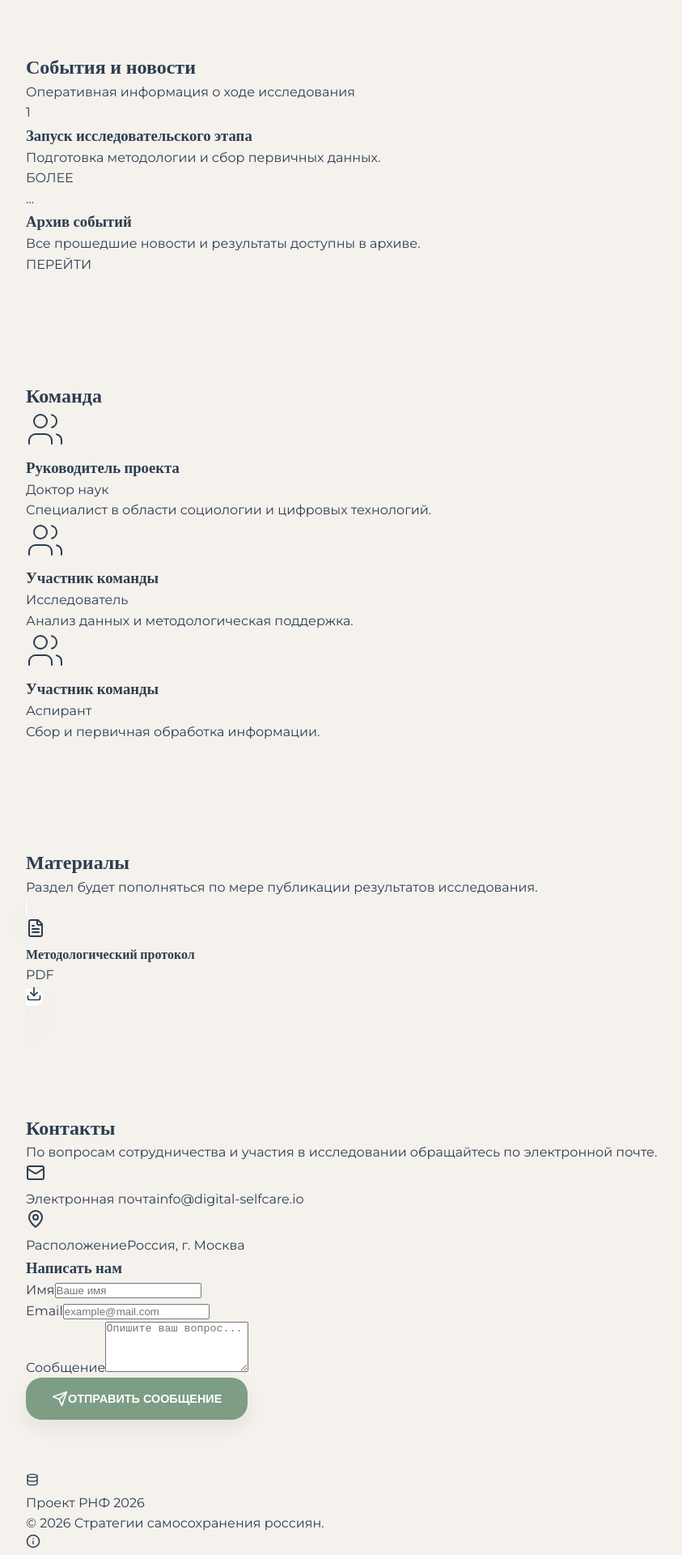
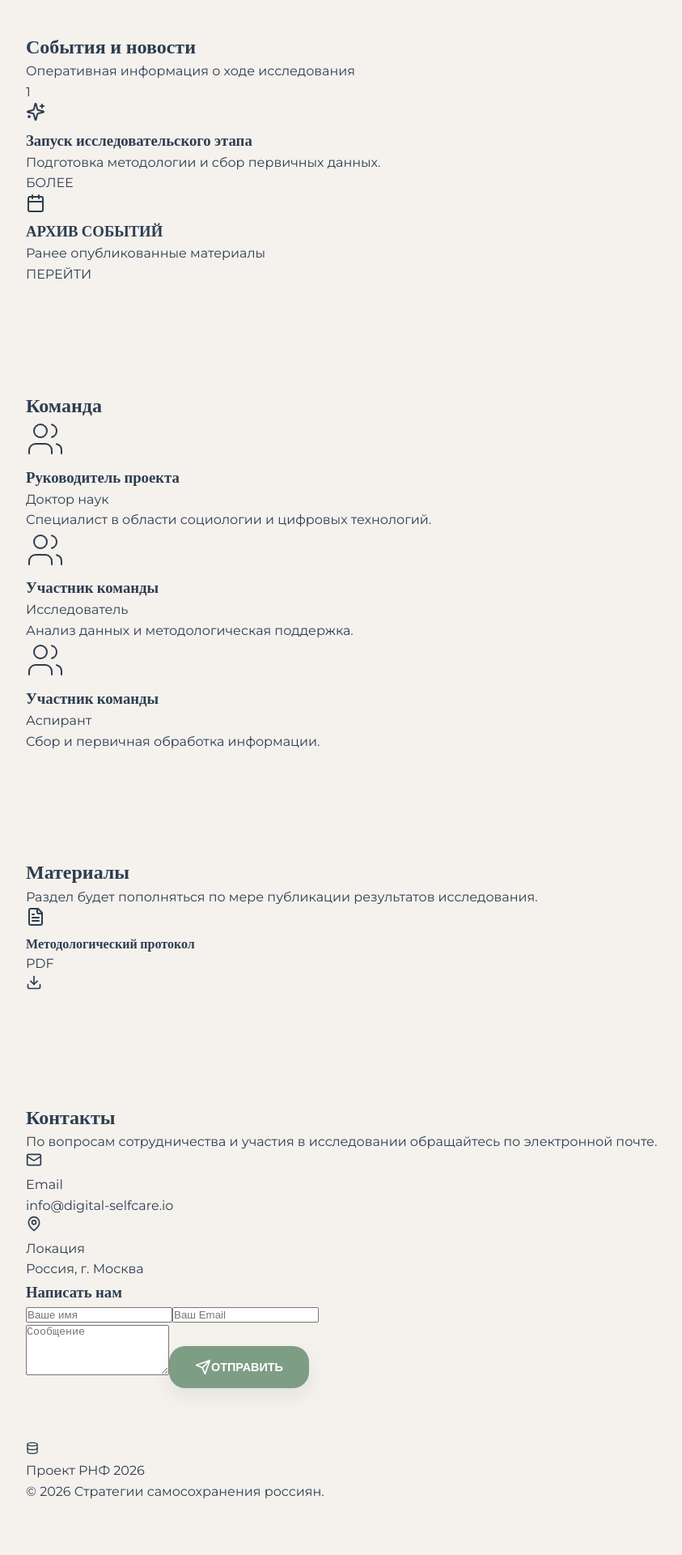
Before and after one commit to digital-selfcare/digital-selfcare.github.io, a React (Vite) app: page / in a window 1280 px wide. Shown: the part 636-2556 px from the top of the page at 81% size, without its empty margins (82-925 px from the left). After the commit the page ends 2490 px from the top, so only its background shows below. Built offline with nearby package versions, Linux system fonts and the light colour scheme; a web font is replaced by a local one.

Commit message:
Design: News 4-in-row, styled numbers, fixed Contacts

```diff
--- a/src/App.jsx
+++ b/src/App.jsx
@@ -1,18 +1,21 @@
 import React from 'react';
 import { motion } from 'framer-motion';
 import {
-  Menu, X, ChevronRight, Users,
-  FileText, Award, Download,
+  Users, FileText, Download,
   Database, Info, Calendar, BookOpen,
-  Mail, MapPin, ArrowRight, Send
+  Mail, MapPin, Send, ArrowRight,
+  Sparkles, Bell, Lightbulb, Zap
 } from 'lucide-react';
 import { content } from './content';
 
 function App() {
+  // Icons for news cards to match the travel reference style
+  const newsIcons = [<Sparkles />, <Bell />, <Lightbulb />, <Zap />];
+
   return (
     <div className="min-h-screen bg-white">
       {/* Simple Header */}
-      <header className="fixed w-full z-50 py-6 px-8 bg-white/80 backdrop-blur-md border-b border-gray-50">
+      <header className="fixed w-full z-50 py-6 px-8 bg-white/90 backdrop-blur-md border-b border-gray-50">
         <div className="container flex justify-between items-center">
           <div className="flex items-center gap-3">
             <div className="w-10 h-10 bg-sage rounded-xl flex items-center justify-center text-white shadow-lg shadow-sage/20">
@@ -53,11 +56,6 @@ function App() {
                   </a>
                 ))}
               </div>
-
-              <div className="flex items-center gap-2 text-text-light font-bold text-xs">
-                <Info size={16} className="text-sage" />
-                <span className="uppercase tracking-widest">Навигация по разделам проекта</span>
-              </div>
             </motion.div>
           </div>
         </div>
@@ -85,49 +83,60 @@ function App() {
         </div>
       </section>
 
-      {/* News & Events - NUMBERED STYLE AS PER SCREENSHOT */}
-      <section id="events" className="py-24 bg-beige/5 border-t border-beige/20">
+      {/* News & Events - RE-DESIGNED AS PER TRAVEL & NUMBERED REFS */}
+      <section id="events" className="py-24 bg-beige/5">
         <div className="container">
-          <div className="mb-20">
+          <div className="mb-16">
             <h2 className="text-4xl font-playfair font-bold mb-4">{content.events.title}</h2>
             <div className="w-16 h-1 bg-powdery rounded-full mb-6" />
             <p className="text-text-light text-lg">Оперативная информация о ходе исследования</p>
           </div>
 
-          <div className="grid grid-cols-1 md:grid-cols-2 lg:grid-cols-3 gap-x-12 gap-y-16">
+          <div className="grid grid-cols-1 sm:grid-cols-2 lg:grid-cols-4 gap-8">
             {content.events.items.map((item, i) => (
               <motion.div
                 key={item.id}
-                initial={{ opacity: 0, y: 20 }}
-                whileInView={{ opacity: 1, y: 0 }}
-                viewport={{ once: true }}
-                className="relative flex flex-col h-full group"
+                whileHover={{ y: -10 }}
+                className="bg-white rounded-3xl p-8 shadow-xl shadow-sage/5 border border-gray-50 flex flex-col items-center text-center relative overflow-hidden"
               >
-                {/* Large Number as per screenshot */}
-                <span className="text-5xl font-bold text-powdery/30 font-playfair mb-4 block">
+                {/* Stylized Number in the corner */}
+                <span className="absolute top-4 right-6 text-4xl font-playfair font-bold text-powdery/40">
                   {i + 1}
                 </span>
+
+                {/* Circular Icon like travel ref */}
+                <div className="w-16 h-16 rounded-full bg-sage/5 text-sage flex items-center justify-center mb-6 mt-2">
+                  {newsIcons[i % newsIcons.length]}
+                </div>
+
                 <div className="flex-grow">
-                  <h3 className="text-xl font-bold mb-4 text-text leading-tight group-hover:text-sage transition-colors">
+                  <h3 className="text-lg font-bold mb-4 text-text uppercase tracking-wider leading-tight">
                     {item.title}
                   </h3>
-                  <p className="text-text-light text-sm leading-relaxed mb-6">
+                  <p className="text-sm text-text-light leading-relaxed mb-8">
                     {item.description}
                   </p>
                 </div>
-                <a href="#" className="inline-block font-bold text-xs uppercase tracking-[0.2em] text-text border-b-2 border-text/10 pb-1 w-fit group-hover:border-sage transition-all">
+
+                {/* "БОЛЕЕ" Link as per ref */}
+                <a href="#" className="font-bold text-xs uppercase tracking-[0.2em] text-text hover:text-sage transition-colors border-b-2 border-transparent hover:border-sage pb-1">
                   БОЛЕЕ
                 </a>
               </motion.div>
             ))}
 
-            {/* Archive style placeholder */}
-            <div className="pt-12">
-               <span className="text-5xl font-bold text-gray-100 font-playfair mb-4 block">...</span>
-               <h3 className="text-xl font-bold mb-4 text-gray-300">Архив событий</h3>
-               <p className="text-gray-200 text-sm italic mb-6">Все прошедшие новости и результаты доступны в архиве.</p>
-               <a href="#" className="inline-block font-bold text-xs uppercase tracking-[0.2em] text-gray-300">ПЕРЕЙТИ</a>
+            {/* Archive link in the same grid style */}
+            <motion.div
+              whileHover={{ y: -10 }}
+              className="bg-white/50 rounded-3xl p-8 border-2 border-dashed border-gray-200 flex flex-col items-center justify-center text-center"
+            >
+              <div className="w-16 h-16 rounded-full bg-gray-50 text-gray-300 flex items-center justify-center mb-6">
+                 <Calendar size={24} />
               </div>
+              <h3 className="text-lg font-bold mb-2 text-gray-300 uppercase tracking-wider">АРХИВ СОБЫТИЙ</h3>
+              <p className="text-xs text-gray-300 mb-6 italic">Ранее опубликованные материалы</p>
+              <a href="#" className="font-bold text-xs uppercase tracking-[0.2em] text-gray-300">ПЕРЕЙТИ</a>
+            </motion.div>
           </div>
         </div>
       </section>
@@ -143,9 +152,9 @@ function App() {
           <div className="grid md:grid-cols-3 gap-16">
             {content.team.members.map((member, i) => (
               <div key={i} className="text-center group">
-                <div className="w-40 h-40 mx-auto mb-6 relative">
-                  <div className="absolute inset-0 bg-sage/5 rounded-full scale-110 group-hover:scale-125 transition-transform duration-500" />
-                  <div className="w-full h-full rounded-full bg-white shadow-xl relative z-10 flex items-center justify-center text-sage border-4 border-white overflow-hidden">
+                <div className="w-40 h-40 mx-auto mb-8 relative">
+                  <div className="absolute inset-0 bg-sage/5 rounded-[40px] rotate-6 group-hover:rotate-12 transition-transform duration-500" />
+                  <div className="w-full h-full rounded-[40px] bg-white shadow-xl relative z-10 flex items-center justify-center text-sage border-4 border-white overflow-hidden">
                     <Users size={48} strokeWidth={1} />
                   </div>
                 </div>
@@ -172,7 +181,7 @@ function App() {
 
             <div className="grid gap-4">
               {content.materials.items.map((item, i) => (
-                <a key={i} href={item.link} className="glass p-6 flex justify-between items-center group hover:bg-white transition-all duration-300 rounded-3xl">
+                <a key={i} href={item.link} className="bg-white p-6 flex justify-between items-center group hover:scale-[1.02] transition-all duration-300 rounded-3xl shadow-sm border border-gray-50">
                   <div className="flex items-center gap-6">
                     <div className="w-12 h-12 rounded-2xl bg-powdery/10 text-powdery flex items-center justify-center group-hover:bg-powdery group-hover:text-white transition-all">
                       <FileText size={24} />
@@ -190,74 +199,59 @@ function App() {
         </div>
       </section>
 
-      {/* Contacts Section - CLEAN & ALIGNED */}
-      <section id="contacts" className="py-32 bg-white relative overflow-hidden">
-        <div className="geo-circle bg-powdery/5 w-[500px] h-[500px] -bottom-40 -left-40" />
-        <div className="container relative z-10">
-          <div className="grid lg:grid-cols-2 gap-24">
+      {/* Contacts Section - RE-DESIGNED CLEAN VERSION */}
+      <section id="contacts" className="py-32 bg-white relative">
+        <div className="container">
+          <div className="grid lg:grid-cols-2 gap-24 items-start">
             <div>
               <h2 className="text-5xl font-playfair font-bold mb-8">{content.contacts.title}</h2>
               <p className="text-xl text-text-light mb-12 leading-relaxed">
                 {content.contacts.description}
               </p>
 
-              <div className="space-y-10">
-                <div className="flex items-center gap-6 group">
-                  <div className="w-14 h-14 rounded-2xl bg-sage/10 text-sage flex items-center justify-center group-hover:bg-sage group-hover:text-white transition-all shadow-sm">
-                    <Mail size={24} />
+              <div className="space-y-8">
+                <div className="flex items-start gap-6">
+                  <div className="w-12 h-12 rounded-full bg-sage text-white flex items-center justify-center shrink-0">
+                    <Mail size={20} />
                   </div>
                   <div>
-                    <span className="block text-[10px] uppercase font-bold text-text-light tracking-[0.3em] mb-1">Электронная почта</span>
+                    <p className="text-xs uppercase font-bold text-text-light tracking-widest mb-1">Email</p>
                     <a href={`mailto:${content.contacts.email}`} className="text-xl font-bold text-text hover:text-sage transition-colors">{content.contacts.email}</a>
                   </div>
                 </div>
 
-                <div className="flex items-center gap-6 group">
-                  <div className="w-14 h-14 rounded-2xl bg-powdery/10 text-powdery flex items-center justify-center group-hover:bg-powdery group-hover:text-white transition-all shadow-sm">
-                    <MapPin size={24} />
+                <div className="flex items-start gap-6">
+                  <div className="w-12 h-12 rounded-full bg-powdery text-white flex items-center justify-center shrink-0">
+                    <MapPin size={20} />
                   </div>
                   <div>
-                    <span className="block text-[10px] uppercase font-bold text-text-light tracking-[0.3em] mb-1">Расположение</span>
-                    <span className="text-xl font-bold text-text">{content.contacts.address}</span>
+                    <p className="text-xs uppercase font-bold text-text-light tracking-widest mb-1">Локация</p>
+                    <p className="text-xl font-bold text-text">{content.contacts.address}</p>
                   </div>
                 </div>
               </div>
             </div>
 
-            <div className="relative">
-              {/* Form inside a clean white card */}
-              <div className="bg-white rounded-[40px] p-10 md:p-12 shadow-2xl shadow-sage/5 border border-gray-100 relative z-10">
-                <h3 className="text-2xl font-playfair font-bold mb-8">Написать нам</h3>
+            <div className="bg-beige/10 rounded-[40px] p-10 md:p-12 border border-beige/20">
+              <h3 className="text-2xl font-playfair font-bold mb-8 text-text">Написать нам</h3>
               <form className="space-y-6">
                 <div className="grid md:grid-cols-2 gap-6">
-                    <div className="space-y-2">
-                      <label className="text-[10px] uppercase font-bold text-text-light tracking-widest ml-1">Имя</label>
-                      <input type="text" placeholder="Ваше имя" className="w-full px-6 py-4 rounded-2xl border border-gray-100 bg-beige/10 focus:outline-none focus:ring-2 focus:ring-sage/20 transition-all" />
+                  <input type="text" placeholder="Ваше имя" className="w-full px-6 py-4 rounded-2xl bg-white border border-gray-100 focus:outline-none focus:ring-2 focus:ring-sage/20 transition-all" />
+                  <input type="email" placeholder="Ваш Email" className="w-full px-6 py-4 rounded-2xl bg-white border border-gray-100 focus:outline-none focus:ring-2 focus:ring-sage/20 transition-all" />
                 </div>
-                    <div className="space-y-2">
-                      <label className="text-[10px] uppercase font-bold text-text-light tracking-widest ml-1">Email</label>
-                      <input type="email" placeholder="example@mail.com" className="w-full px-6 py-4 rounded-2xl border border-gray-100 bg-beige/10 focus:outline-none focus:ring-2 focus:ring-sage/20 transition-all" />
-                    </div>
-                  </div>
-                  <div className="space-y-2">
-                    <label className="text-[10px] uppercase font-bold text-text-light tracking-widest ml-1">Сообщение</label>
-                    <textarea placeholder="Опишите ваш вопрос..." rows="4" className="w-full px-6 py-4 rounded-2xl border border-gray-100 bg-beige/10 focus:outline-none focus:ring-2 focus:ring-sage/20 transition-all resize-none" />
-                  </div>
+                <textarea placeholder="Сообщение" rows="4" className="w-full px-6 py-4 rounded-2xl bg-white border border-gray-100 focus:outline-none focus:ring-2 focus:ring-sage/20 transition-all resize-none" />
                 <button type="button" className="btn w-full py-5 rounded-2xl flex items-center justify-center gap-3">
                   <Send size={20} />
-                    <span>ОТПРАВИТЬ СООБЩЕНИЕ</span>
+                  <span>ОТПРАВИТЬ</span>
                 </button>
               </form>
-              </div>
-              {/* Background decorative element */}
-              <div className="absolute -bottom-6 -right-6 w-full h-full bg-sage/5 rounded-[40px] z-0" />
             </div>
           </div>
         </div>
       </section>
 
       {/* Footer */}
-      <footer className="py-16 border-t border-gray-100 bg-beige/5">
+      <footer className="py-16 border-t border-gray-100 bg-white">
         <div className="container">
           <div className="flex flex-col md:flex-row justify-between items-center gap-10">
             <div className="flex items-center gap-3">
@@ -266,14 +260,9 @@ function App() {
               </div>
               <span className="font-playfair font-bold text-lg">Проект РНФ 2026</span>
             </div>
-            <p className="text-xs text-text-light uppercase tracking-widest">
+            <p className="text-[10px] text-text-light uppercase tracking-[0.3em]">
               © 2026 Стратегии самосохранения россиян.
             </p>
-            <div className="flex gap-6">
-              <div className="w-10 h-10 rounded-full border border-gray-200 flex items-center justify-center text-gray-400 hover:text-sage hover:border-sage transition-all">
-                <Info size={18} />
-              </div>
-            </div>
           </div>
         </div>
       </footer>
```
Lines whose indentation alone changed are shown as unchanged.
